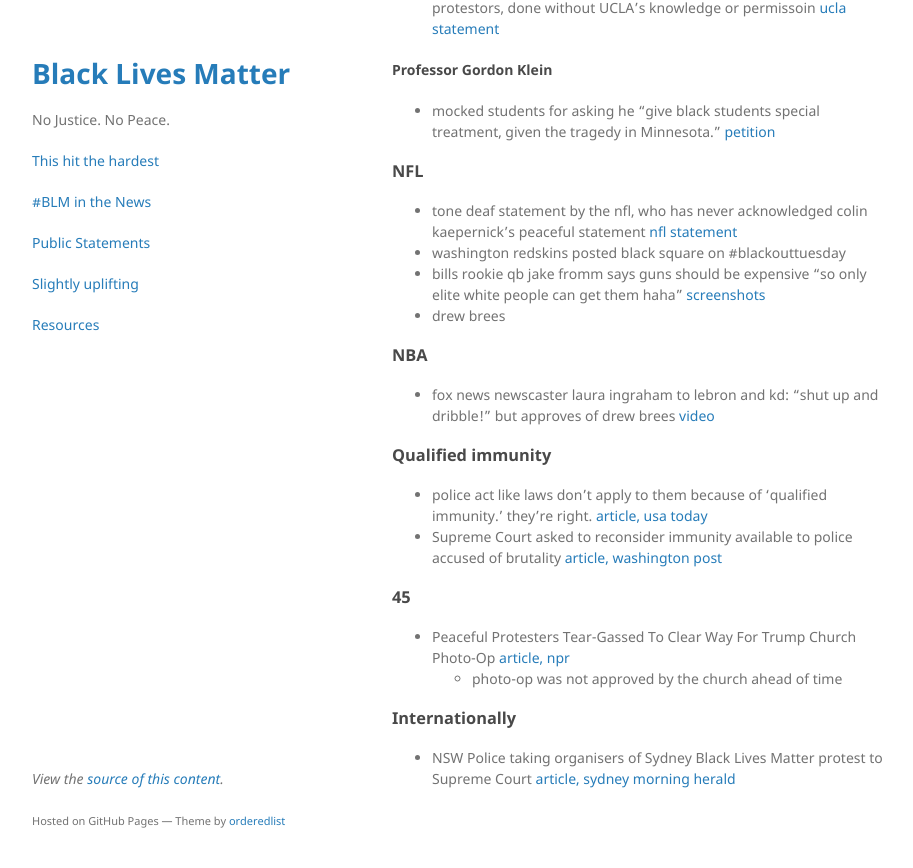
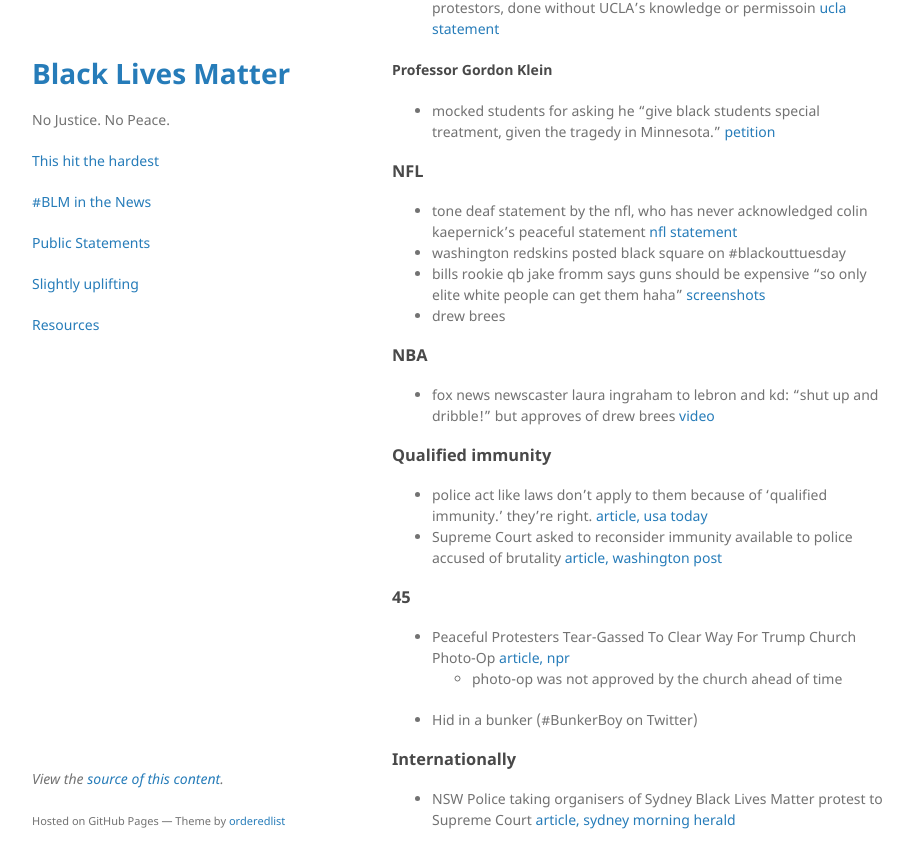
Before and after one commit to nojusticenopeace/nojusticenopeace.github.io, a Jekyll site: the page built from news.md, in a window 1280 px wide and 900 px high, scrolled down 2250 px. Shown: the top 868 px of the window, without its empty margins (178-1091 px from the left). Built offline with Jekyll 4.4.1, drawn with Linux system fonts in a browser that asks for light colours.

Commit message:
Update news.md

```diff
--- a/news.md
+++ b/news.md
@@ -88,6 +88,7 @@ layout: default
 ### 45
 - Peaceful Protesters Tear-Gassed To Clear Way For Trump Church Photo-Op [article, npr](https://www.npr.org/2020/06/01/867532070/trumps-unannounced-church-visit-angers-church-officials?)
   - photo-op was not approved by the church ahead of time
+- Hid in a bunker (#BunkerBoy on Twitter)
 
 ### Internationally
 - NSW Police taking organisers of Sydney Black Lives Matter protest to Supreme Court [article, sydney morning herald](https://www.smh.com.au/national/nsw/nsw-police-taking-organisers-of-sydney-black-lives-matter-protest-to-supreme-court-20200605-p54zw8.html)
```
